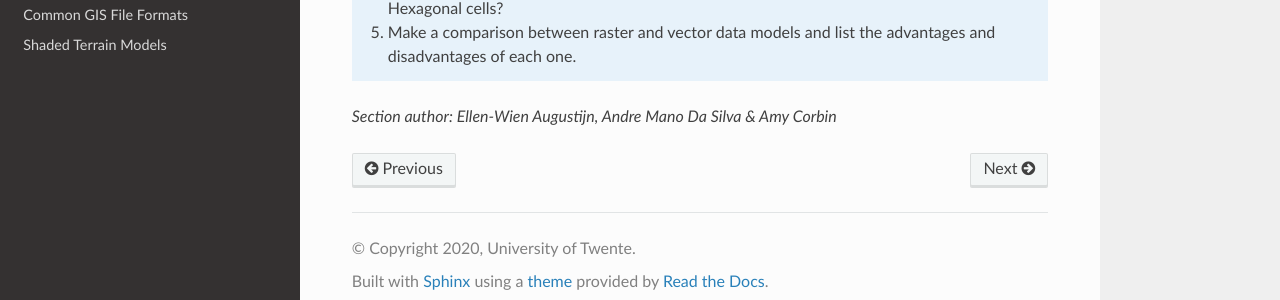
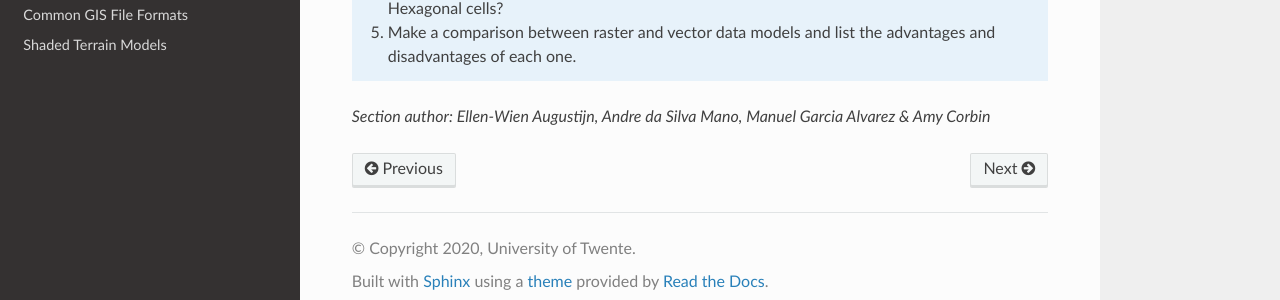
Before and after one commit to manuGil/online-core, a Sphinx documentation site: the page built from docs/source/data-modeling.rst, in a window 1280 px wide and 900 px high, scrolled down 12111 px. Shown: the part 582-882 px from the top of the window. Built offline with Sphinx 7.4.7 and the Read the Docs theme 2.0.0, drawn with Linux system fonts in a browser that asks for light colours.

Commit message:
Update data-modeling.rst
Fixed my name and added your name as co-author

```diff
--- a/docs/source/data-modeling.rst
+++ b/docs/source/data-modeling.rst
@@ -386,4 +386,4 @@ Task 16
 
    5. Make a comparison between raster and vector data models and list the advantages and disadvantages of each one.
 
-.. sectionauthor:: Ellen-Wien Augustijn, Andre Mano Da Silva & Amy Corbin
+.. sectionauthor:: Ellen-Wien Augustijn, Andre da Silva Mano, Manuel Garcia Alvarez & Amy Corbin
```
